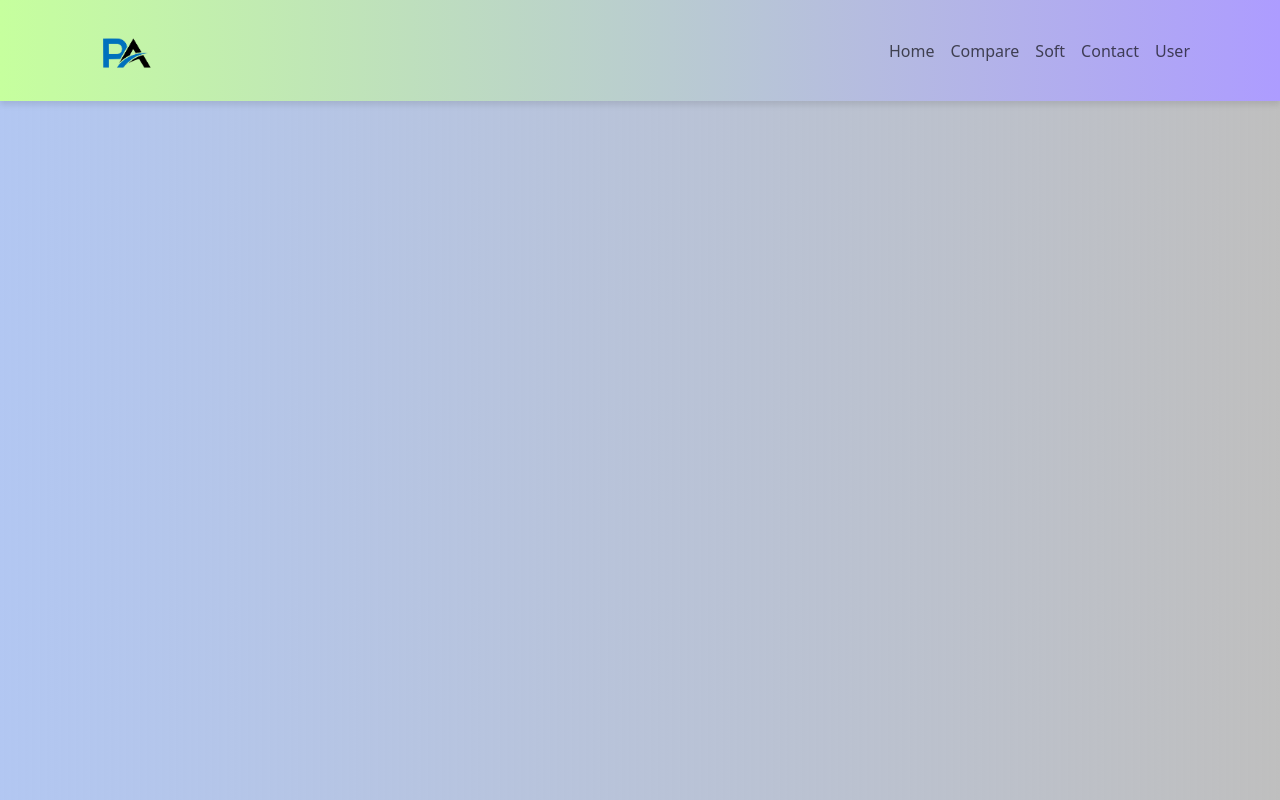
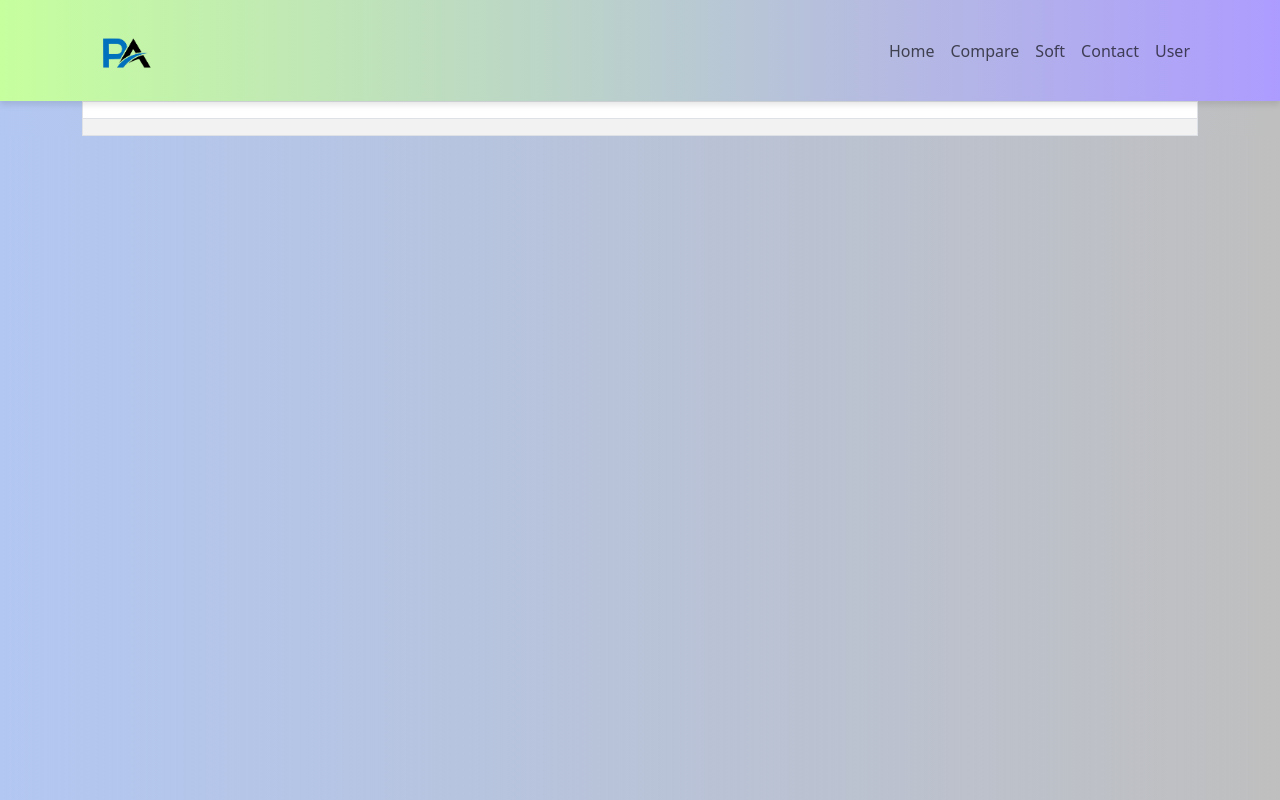
Before and after one commit to Azzuro8/antivirus-comparator, a React (Create React App) app: page /compare in a window 1280 px wide. Built offline with nearby package versions, Linux system fonts and the light colour scheme; data requests are answered from the project's data file.

Commit message:
feat: created CompareTable with dynamic column logic and row generation for each key

```diff
--- a/src/components/AntivirusList/styles.module.css
+++ b/src/components/AntivirusList/styles.module.css
@@ -62,6 +62,7 @@
 .logo {
     max-width: 80%;
     max-height: 80%;
+    object-fit: contain;
     margin-top: auto;
 
 }
--- /dev/null
+++ b/src/components/CompareTable/CompareTable.js
@@ -0,0 +1,53 @@
+import React from 'react';
+import styles from './styles.module.css'
+
+const CompareTable = ({ chosen }) => {
+    // Filtrujemy wybrane antywirusy, aby sprawdzić, cos jest
+    const nonEmptyChosen = chosen.filter(item => item !== null);
+
+    // Pobieramy klucze obiektu z pierwszego wybranego antywirusa, jeśli istnieje
+    const keys = nonEmptyChosen.length > 0 ? Object.keys(nonEmptyChosen[0]) : [];
+
+    return (
+        <div>
+            <table className="table table-striped table-bordered">
+                <thead>
+                <tr className="text-center">
+                    <th scope="row"></th>
+                    {nonEmptyChosen.map((_, index) => (
+                        <th key={index}>{`Antywirus nr ${index + 1}`}</th>
+                    ))}
+                </tr>
+                </thead>
+
+                <tbody>
+                <tr>
+                    <th scope="row"></th>
+                    {nonEmptyChosen.map((content, index) => (
+                        <td key={index}>
+                            <div className={`bg-light border border-secondary rounded shadow-sm p-3 ${styles.imageWrapper}`}>
+                                <img
+                                    src={`/img/${content?.icon}`}
+                                    alt={content?.name}
+                                    title={content?.name}
+                                    className="img-fluid"
+                                />
+                            </div>
+                        </td>
+                    ))}
+                </tr>
+                {keys.filter(key => key !== 'icon' && key !== `id`).map((key) => (
+                    <tr key={key}>
+                        <th scope="row">{key.charAt(0).toUpperCase() + key.slice(1)}</th>
+                        {nonEmptyChosen.map((content, index) => (
+                            <td key={index}>{content[key]}</td>
+                        ))}
+                    </tr>
+                ))}
+                </tbody>
+            </table>
+        </div>
+    );
+};
+
+export default CompareTable;
--- /dev/null
+++ b/src/components/CompareTable/styles.module.css
@@ -0,0 +1,6 @@
+.imageWrapper {
+    width: 150px;
+    height: 150px;
+    margin: 0 auto;
+    background: blue !important;
+}
--- a/src/layouts/AntivirusView/AntivirusView.js
+++ b/src/layouts/AntivirusView/AntivirusView.js
@@ -1,25 +1,16 @@
-import React, {useEffect, useContext} from "react";
+import React, { useContext } from "react";
 import AppContext from "../../context/AppContext";
 import ButtonCompare from '../../components/ButtonCompare/ButtonCompare';
 import AntivirusChosen from '../../components/AntivirusChosen/AntivirusChosen';
 import AntivirusList from '../../components/AntivirusList/AntivirusList';
 
-const AntivirusView = ({antiviruses}) => {
-    const {chosen, setChosen} = useContext(AppContext);
 
-
-    useEffect(() => {
-        console.log("Initial chosen state:", chosen);
-        // eslint-disable-next-line react-hooks/exhaustive-deps
-    }, []); // Zachowaj pustą tablicę zależności
-
-    useEffect(() => {
-        console.log("Chosen state updated:", chosen);
-    }, [chosen]);
+const AntivirusView = ({ antiviruses }) => {
+    const { chosen, setChosen } = useContext(AppContext);
 
     return (
-        <div className={`container`}>
-            <div className={`row bg-warning mb-lg-4`}>
+        <div className="container">
+            <div className="row bg-warning mb-lg-4">
                 {chosen.map((content, index) => (
                     <AntivirusChosen
                         key={index}
@@ -30,9 +21,11 @@ const AntivirusView = ({antiviruses}) => {
                     />
                 ))}
             </div>
-            <ButtonCompare
-                chosen={chosen}
-            />
+
+
+
+            <ButtonCompare chosen={chosen} />
+
             <div className="row">
                 {antiviruses.map((antivirus, index) => (
                     <AntivirusList
--- a/src/pages/Compare.js
+++ b/src/pages/Compare.js
@@ -1,8 +1,11 @@
-import React, { useContext, useEffect } from "react";
+import React, {useContext, useEffect} from "react";
 import AppContext from "../context/AppContext";
+import CompareTable from "../components/CompareTable/CompareTable";
+
 
 const Compare = () => {
     const context = useContext(AppContext);
+
     useEffect(() => {
         if (context.antiviruses && context.antiviruses.length === 0) {
             fetch(`http://localhost:3000/antiviruses`)
@@ -18,7 +21,13 @@ const Compare = () => {
 
     console.log(context.antiviruses);
 
-  return <div></div>;
+    return (
+        <div className={'container'}>
+            <CompareTable
+            chosen={context.chosen}
+            />
+        </div>
+)
 };
 
 export default Compare;
```
Also changed, not shown: src/components/AntivirusChosen/AntivirusChosen.js (+7 -1 lines). Lines whose indentation alone changed are shown as unchanged.
